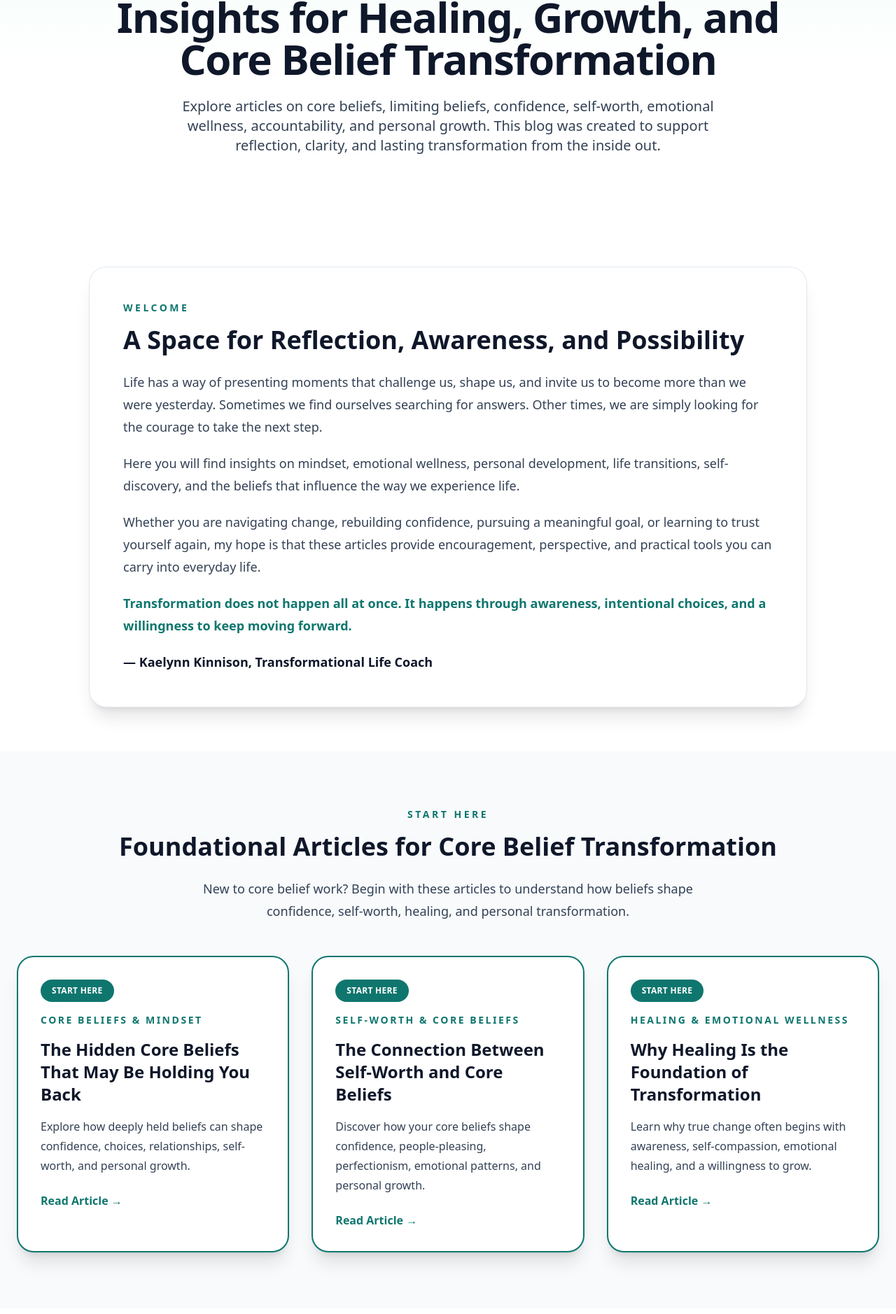
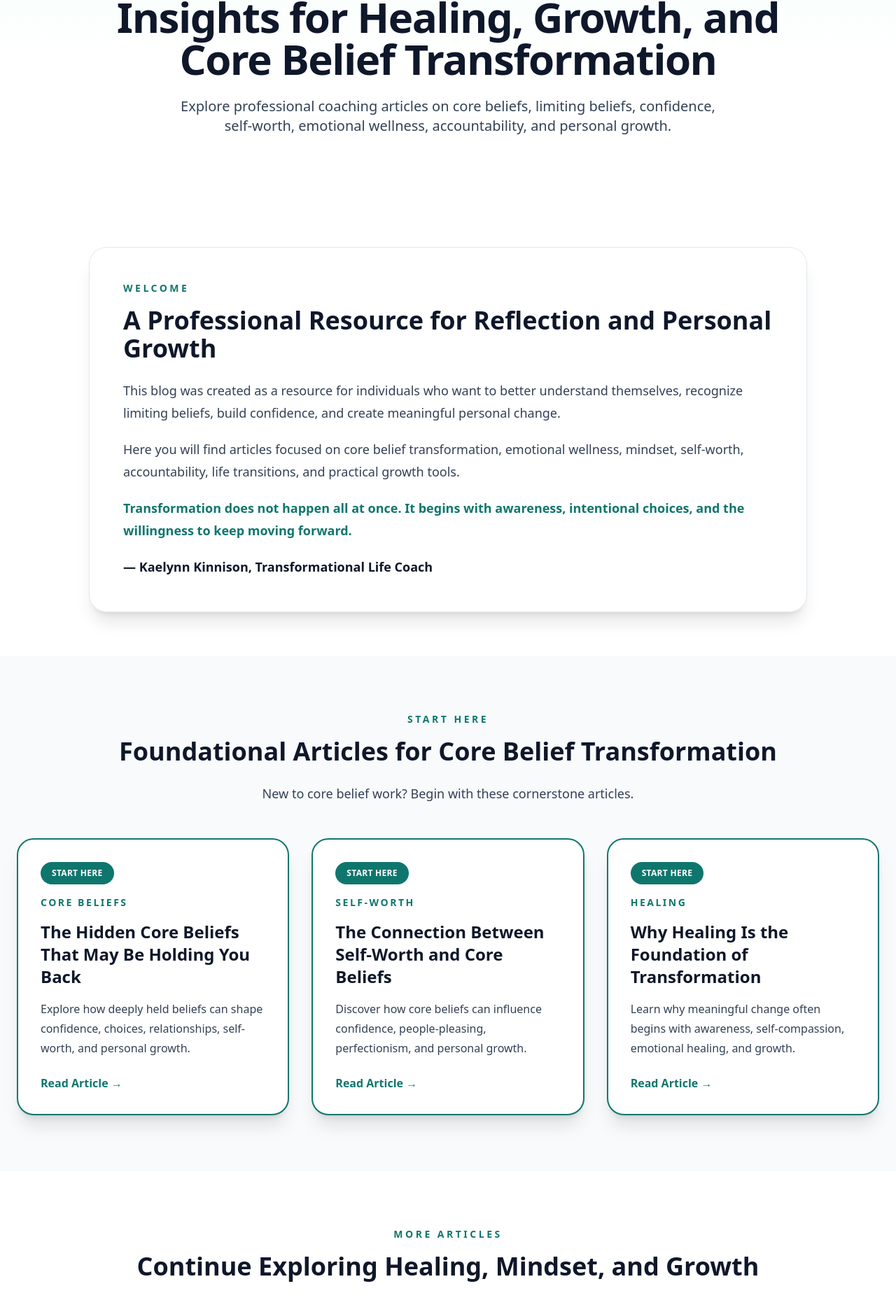
Before and after one commit to Kaelynn-Kinnison/life-coaching-with-kaelynn2, a Next.js app: page /blog in a window 1280 px wide. Shown: the part 211-2089 px from the top of the page at 70% size. Built offline with nearby package versions, Linux system fonts and the light colour scheme; a web font is replaced by a local one.

Commit message:
Update page.js

```diff
--- a/app/blog/page.js
+++ b/app/blog/page.js
@@ -3,7 +3,7 @@ import Link from "next/link";
 export const metadata = {
   title: "Core Belief Coaching Blog | Life Coaching with Kaelynn",
   description:
-    "Read articles on core beliefs, limiting beliefs, self-worth, confidence, emotional wellness, accountability, personal growth, and lasting transformation with Life Coaching with Kaelynn.",
+    "Read professional coaching articles on core beliefs, limiting beliefs, self-worth, confidence, emotional wellness, accountability, personal growth, and lasting transformation.",
 };
 
 const bookingLink = "https://calendar.app.google/YdUEyKBPG7xa4ox99";
@@ -11,7 +11,7 @@ const bookingLink = "https://calendar.app.google/YdUEyKBPG7xa4ox99";
 const posts = [
   {
     title: "The Hidden Core Beliefs That May Be Holding You Back",
-    category: "Core Beliefs & Mindset",
+    category: "Core Beliefs",
     description:
       "Explore how deeply held beliefs can shape confidence, choices, relationships, self-worth, and personal growth.",
     link: "/blog/core-beliefs-holding-you-back",
@@ -19,23 +19,23 @@ const posts = [
   },
   {
     title: "The Connection Between Self-Worth and Core Beliefs",
-    category: "Self-Worth & Core Beliefs",
+    category: "Self-Worth",
     description:
-      "Discover how your core beliefs shape confidence, people-pleasing, perfectionism, emotional patterns, and personal growth.",
+      "Discover how core beliefs can influence confidence, people-pleasing, perfectionism, and personal growth.",
     link: "/blog/self-worth-and-core-beliefs",
     featured: true,
   },
   {
     title: "Why Healing Is the Foundation of Transformation",
-    category: "Healing & Emotional Wellness",
+    category: "Healing",
     description:
-      "Learn why true change often begins with awareness, self-compassion, emotional healing, and a willingness to grow.",
+      "Learn why meaningful change often begins with awareness, self-compassion, emotional healing, and growth.",
     link: "/blog/healing-foundation-of-transformation",
     featured: true,
   },
   {
     title: "How Accountability Creates Lasting Change",
-    category: "Personal Growth & Accountability",
+    category: "Accountability",
     description:
       "Discover how structure, support, reflection, and intentional action can help you stay committed to your goals.",
     link: "/blog/accountability-creates-lasting-change",
@@ -43,7 +43,7 @@ const posts = [
   },
   {
     title: "Why Self-Sabotage Happens",
-    category: "Core Beliefs & Patterns",
+    category: "Mindset Patterns",
     description:
       "Understand how self-sabotage may be connected to fear, limiting beliefs, self-worth, and old internal patterns.",
     link: "/blog/why-self-sabotage-happens",
@@ -59,7 +59,7 @@ const posts = [
   },
   {
     title: "Confidence Starts with What You Believe About Yourself",
-    category: "Confidence & Self-Worth",
+    category: "Confidence",
     description:
       "Explore how confidence grows when you begin shifting the beliefs that shape your identity, choices, and self-trust.",
     link: "/blog/confidence-starts-with-belief",
@@ -88,8 +88,8 @@ const categories = [
   "Transformation",
 ];
 
-const startHere = posts.filter((post) => post.featured);
-const allPosts = posts;
+const featuredPosts = posts.filter((post) => post.featured);
+const regularPosts = posts.filter((post) => !post.featured);
 
 export default function BlogPage() {
   return (
@@ -105,10 +105,9 @@ export default function BlogPage() {
           </h1>
 
           <p className="mx-auto max-w-3xl text-lg leading-8 text-slate-700 md:text-xl">
-            Explore articles on core beliefs, limiting beliefs, confidence,
-            self-worth, emotional wellness, accountability, and personal growth.
-            This blog was created to support reflection, clarity, and lasting
-            transformation from the inside out.
+            Explore professional coaching articles on core beliefs, limiting
+            beliefs, confidence, self-worth, emotional wellness, accountability,
+            and personal growth.
           </p>
         </div>
       </section>
@@ -120,33 +119,25 @@ export default function BlogPage() {
           </p>
 
           <h2 className="mb-6 text-3xl font-bold text-slate-900 md:text-4xl">
-            A Space for Reflection, Awareness, and Possibility
+            A Professional Resource for Reflection and Personal Growth
           </h2>
 
           <div className="space-y-5 text-lg leading-8 text-slate-700">
             <p>
-              Life has a way of presenting moments that challenge us, shape us,
-              and invite us to become more than we were yesterday. Sometimes we
-              find ourselves searching for answers. Other times, we are simply
-              looking for the courage to take the next step.
+              This blog was created as a resource for individuals who want to
+              better understand themselves, recognize limiting beliefs, build
+              confidence, and create meaningful personal change.
             </p>
 
             <p>
-              Here you will find insights on mindset, emotional wellness,
-              personal development, life transitions, self-discovery, and the
-              beliefs that influence the way we experience life.
-            </p>
-
-            <p>
-              Whether you are navigating change, rebuilding confidence, pursuing
-              a meaningful goal, or learning to trust yourself again, my hope is
-              that these articles provide encouragement, perspective, and
-              practical tools you can carry into everyday life.
+              Here you will find articles focused on core belief transformation,
+              emotional wellness, mindset, self-worth, accountability, life
+              transitions, and practical growth tools.
             </p>
 
             <p className="font-semibold text-teal-700">
-              Transformation does not happen all at once. It happens through
-              awareness, intentional choices, and a willingness to keep moving
+              Transformation does not happen all at once. It begins with
+              awareness, intentional choices, and the willingness to keep moving
               forward.
             </p>
 
@@ -169,14 +160,12 @@ export default function BlogPage() {
             </h2>
 
             <p className="mx-auto mt-6 max-w-3xl text-lg leading-8 text-slate-700">
-              New to core belief work? Begin with these articles to understand
-              how beliefs shape confidence, self-worth, healing, and personal
-              transformation.
+              New to core belief work? Begin with these cornerstone articles.
             </p>
           </div>
 
           <div className="grid gap-8 md:grid-cols-3">
-            {startHere.map((post) => (
+            {featuredPosts.map((post) => (
               <article
                 key={post.title}
                 className="rounded-3xl border-2 border-teal-700 bg-white p-8 shadow-xl"
@@ -213,16 +202,16 @@ export default function BlogPage() {
         <div className="mx-auto max-w-7xl">
           <div className="mb-12 text-center">
             <p className="mb-4 text-sm font-semibold uppercase tracking-[0.25em] text-teal-700">
-              Featured Blog Articles
+              More Articles
             </p>
 
             <h2 className="text-3xl font-bold text-slate-900 md:text-4xl">
-              Explore Healing, Mindset, and Personal Growth
+              Continue Exploring Healing, Mindset, and Growth
             </h2>
           </div>
 
           <div className="grid gap-8 md:grid-cols-2 lg:grid-cols-4">
-            {allPosts.map((post) => (
+            {regularPosts.map((post) => (
               <article
                 key={post.title}
                 className="rounded-3xl border border-slate-200 bg-white p-7 shadow-lg transition hover:-translate-y-1 hover:shadow-xl"
```
